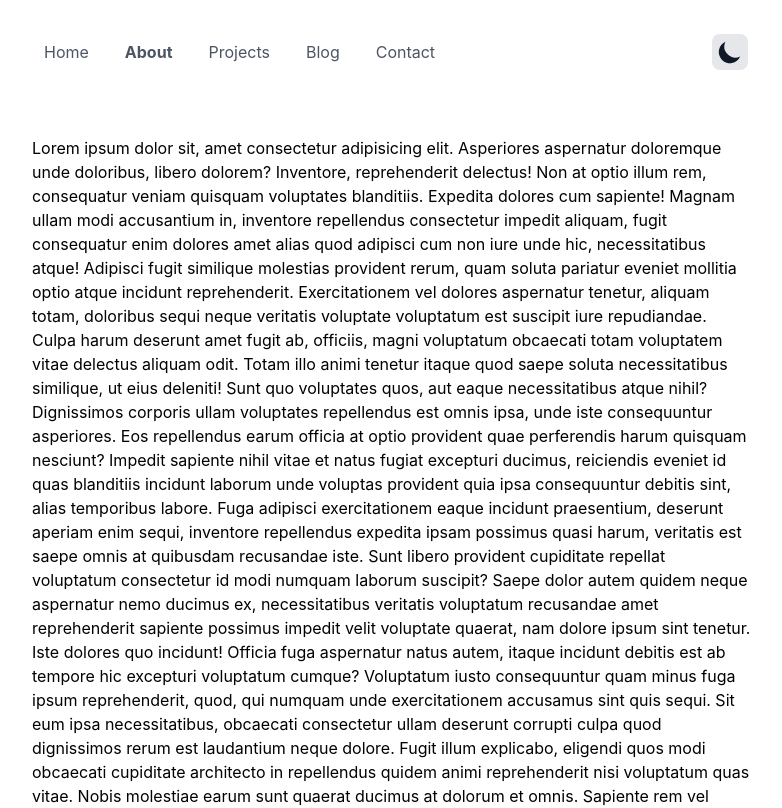
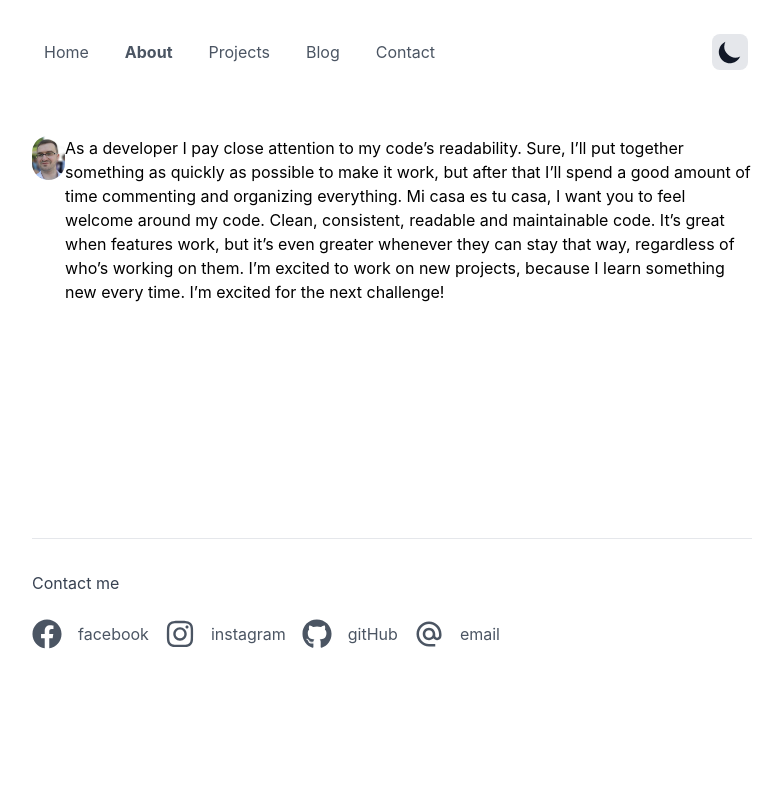
Before and after one commit to kosta891/portfolio-nextjs, a Next.js app: page /about in a window 1280 px wide. Shown: the top 808 px of the page, without its empty margins (248-1030 px from the left). Built offline with nearby package versions, Linux system fonts and the light colour scheme.

Commit message:
skills added

```diff
--- a/components/Projects.js
+++ b/components/Projects.js
@@ -1,23 +1,18 @@
 import Image from 'next/image';
 import Link from 'next/link';
 import { BsArrowRight } from 'react-icons/bs';
+import { useEffect, useState } from 'react/cjs/react.development';
 
 export default function Projects({ data }) {
-  console.log(data);
   return (
     <section>
       {data.map((project, inx) => {
-        let reverse = 'flex-row-reverse';
-        console.log(reverse);
-        if (inx % 2 === 0) {
-          reverse = 'flex-row';
-        } else {
-          reverse;
-        }
         return (
           <div
-            key={project.name}
-            className={`flex flex-col sm:flex sm:${reverse} sm:justify-between rounded mt-10 mb-6 `}
+            key={project.id}
+            className={`flex flex-col ${
+              project.id % 2 === 0 ? 'sm:flex-row-reverse' : 'sm:flex-row'
+            } sm:justify-between rounded mt-12 sm:mt-16 mb-6 `}
           >
             {/* grayscale hover:grayscale-0 transition-all*/}
             <Link href={`/projects/${project.name}`}>
@@ -35,7 +30,7 @@ export default function Projects({ data }) {
                 />
               </a>
             </Link>
-            <div className='rounded w-full sm:w-1/2 sm:ml-4'>
+            <div className='rounded w-full sm:w-1/2 sm:ml-4 sm:mr-1'>
               <h3 className='text-gray-700 dark:text-gray-200 font-medium mb-4 mt-1'>
                 {project.name}
               </h3>
--- a/components/Skills.js
+++ b/components/Skills.js
@@ -3,12 +3,16 @@ export default function Skills() {
   return (
     <section>
       <h3 className='text-2xl font-semibold '>Skills</h3>
-      <div>
-        <ul>
-          {skills.map((skill) => (
-            <li>{skill.icon}</li>
-          ))}
-        </ul>
+      <div className='mt-5 mb-12 w-full flex flex-wrap sm:justify-between '>
+        {skills.map((skill, inx) => (
+          <ul
+            key={inx}
+            className='mt-5 mb-5 mr-2 flex flex-col  items-center text-gray-600 dark:text-gray-400 hover:text-gray-700 dark:hover:text-gray-500 transition-all'
+          >
+            <li className='text-3xl m-3 sm:text-5xl'>{skill.icon}</li>
+            <h4>{skill.text}</h4>
+          </ul>
+        ))}
       </div>
     </section>
   );
--- a/pages/about.js
+++ b/pages/about.js
@@ -1,3 +1,4 @@
+import Image from 'next/image';
 import { useContext, useEffect } from 'react/cjs/react.development';
 import Layout from '../components/UI/Layout';
 import PortfolioContext from '../context/context';
@@ -5,64 +6,31 @@ import PortfolioContext from '../context/context';
 export default function about() {
   return (
     <Layout>
-      <div>
-        Lorem ipsum dolor sit, amet consectetur adipisicing elit. Asperiores
-        aspernatur doloremque unde doloribus, libero dolorem? Inventore,
-        reprehenderit delectus! Non at optio illum rem, consequatur veniam
-        quisquam voluptates blanditiis. Expedita dolores cum sapiente! Magnam
-        ullam modi accusantium in, inventore repellendus consectetur impedit
-        aliquam, fugit consequatur enim dolores amet alias quod adipisci cum non
-        iure unde hic, necessitatibus atque! Adipisci fugit similique molestias
-        provident rerum, quam soluta pariatur eveniet mollitia optio atque
-        incidunt reprehenderit. Exercitationem vel dolores aspernatur tenetur,
-        aliquam totam, doloribus sequi neque veritatis voluptate voluptatum est
-        suscipit iure repudiandae. Culpa harum deserunt amet fugit ab, officiis,
-        magni voluptatum obcaecati totam voluptatem vitae delectus aliquam odit.
-        Totam illo animi tenetur itaque quod saepe soluta necessitatibus
-        similique, ut eius deleniti! Sunt quo voluptates quos, aut eaque
-        necessitatibus atque nihil? Dignissimos corporis ullam voluptates
-        repellendus est omnis ipsa, unde iste consequuntur asperiores. Eos
-        repellendus earum officia at optio provident quae perferendis harum
-        quisquam nesciunt? Impedit sapiente nihil vitae et natus fugiat
-        excepturi ducimus, reiciendis eveniet id quas blanditiis incidunt
-        laborum unde voluptas provident quia ipsa consequuntur debitis sint,
-        alias temporibus labore. Fuga adipisci exercitationem eaque incidunt
-        praesentium, deserunt aperiam enim sequi, inventore repellendus expedita
-        ipsam possimus quasi harum, veritatis est saepe omnis at quibusdam
-        recusandae iste. Sunt libero provident cupiditate repellat voluptatum
-        consectetur id modi numquam laborum suscipit? Saepe dolor autem quidem
-        neque aspernatur nemo ducimus ex, necessitatibus veritatis voluptatum
-        recusandae amet reprehenderit sapiente possimus impedit velit voluptate
-        quaerat, nam dolore ipsum sint tenetur. Iste dolores quo incidunt!
-        Officia fuga aspernatur natus autem, itaque incidunt debitis est ab
-        tempore hic excepturi voluptatum cumque? Voluptatum iusto consequuntur
-        quam minus fuga ipsum reprehenderit, quod, qui numquam unde
-        exercitationem accusamus sint quis sequi. Sit eum ipsa necessitatibus,
-        obcaecati consectetur ullam deserunt corrupti culpa quod dignissimos
-        rerum est laudantium neque dolore. Fugit illum explicabo, eligendi quos
-        modi obcaecati cupiditate architecto in repellendus quidem animi
-        reprehenderit nisi voluptatum quas vitae. Nobis molestiae earum sunt
-        quaerat ducimus at dolorum et omnis. Sapiente rem vel quasi eos quos
-        consectetur, maxime rerum quas eaque recusandae sunt numquam quis
-        deserunt possimus quisquam? Amet architecto at quisquam esse voluptate
-        necessitatibus, aut eveniet excepturi. Quos exercitationem fugiat
-        delectus nostrum nisi pariatur adipisci tempora, debitis quasi alias
-        obcaecati illum incidunt minus ipsum id aliquam commodi distinctio sed
-        deserunt. Ipsa, ut vel exercitationem hic, facere unde minima ab magni
-        magnam culpa cumque libero, quae dolores quo facilis quisquam repellat
-        perferendis at veniam? Unde consequuntur quaerat dolores officiis
-        corporis doloremque maxime nobis totam iusto veniam eligendi, eveniet
-        laborum perspiciatis. Saepe, voluptas accusantium repellendus odio ipsam
-        aut laudantium, debitis, vitae nisi nulla suscipit omnis soluta officia.
-        Beatae ad expedita explicabo possimus optio ducimus esse earum. Debitis
-        labore, eos neque rem voluptatum non? Voluptatem quidem nobis reiciendis
-        laboriosam, ea saepe fuga illo cupiditate distinctio accusantium earum
-        tempora at rerum eos culpa provident et inventore temporibus numquam
-        totam. Inventore, atque dignissimos repellendus, tempora porro, optio
-        illum consequatur itaque cumque fuga alias quisquam ullam. Deserunt
-        incidunt qui totam, magnam animi architecto magni dolor! Natus dolorum
-        culpa, distinctio eveniet totam veritatis. Adipisci.
-      </div>
+      <section>
+        <div className='flex flex-col lg:flex-row'>
+          <div className='lg:w-52 lg:h-24'>
+            <Image
+              src={'/images/avatar.jpg'}
+              width={300}
+              height={400}
+              objectPosition={'center'}
+              objectFit='cover'
+              className='rounded-3xl'
+            />
+          </div>
+          <div>
+            As a developer I pay close attention to my code’s readability. Sure,
+            I’ll put together something as quickly as possible to make it work,
+            but after that I’ll spend a good amount of time commenting and
+            organizing everything. Mi casa es tu casa, I want you to feel
+            welcome around my code. Clean, consistent, readable and maintainable
+            code. It’s great when features work, but it’s even greater whenever
+            they can stay that way, regardless of who’s working on them. I’m
+            excited to work on new projects, because I learn something new every
+            time. I’m excited for the next challenge!
+          </div>
+        </div>
+      </section>
     </Layout>
   );
 }
--- a/utils/constants.js
+++ b/utils/constants.js
@@ -1,20 +1,10 @@
 import { FaFacebook, FaGithub, FaInstagram } from 'react-icons/fa';
 import { MdOutlineAlternateEmail } from 'react-icons/md';
 
-import {
-  SiNextdotjs,
-  SiReact,
-  SiJavascript,
-  SiHtml5,
-  SiGatsby,
-  SiMongodb,
-} from 'react-icons/si';
+import { SiNextdotjs, SiReact, SiGatsby, SiMongodb } from 'react-icons/si';
 
-import { FaReact, FaHtml5, FaCss3Alt, FaCss3, FaGit } from 'react-icons/fa';
+import { FaHtml5, FaCss3Alt } from 'react-icons/fa';
 import { DiGit, DiJavascript1 } from 'react-icons/di';
-import { IoLogoJavascript } from 'react-icons/io';
-import { GrGatsbyjs } from 'react-icons/gr';
-import { RiGatsbyLine } from 'react-icons/ri';
 
 export const navLinks = [
   { id: 1, text: 'home', url: '/' },
@@ -54,19 +44,15 @@ export const social = [
 
 export const skills = [
   { id: 1, text: 'NEXTJS', icon: <SiNextdotjs /> },
-  <SiReact />,
-  <FaReact />,
-  <DiGit />,
-  <FaGit />,
-  <DiJavascript1 />,
-  <IoLogoJavascript />,
-  <SiJavascript />,
-  <FaHtml5 />,
-  <SiHtml5 />,
-  <FaCss3Alt />,
-  <FaCss3 />,
-  <GrGatsbyjs />,
-  <RiGatsbyLine />,
-  <SiGatsby />,
-  <SiMongodb />,
+  { id: 2, text: 'ReactJs', icon: <SiReact /> },
+
+  { id: 4, text: 'JavaScript', icon: <DiJavascript1 /> },
+
+  { id: 5, text: 'HTML', icon: <FaHtml5 /> },
+
+  { id: 6, text: 'Css', icon: <FaCss3Alt /> },
+
+  { id: 7, text: 'Gatsby', icon: <SiGatsby /> },
+  { id: 8, text: 'MongoDB', icon: <SiMongodb /> },
+  { id: 3, text: 'Git', icon: <DiGit /> },
 ];
```
